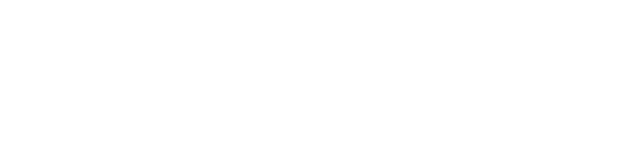
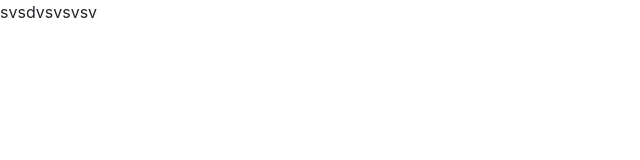
Before and after one commit to Sergeysv1101/Portfolio, a website: page src/index.html in a window 1280 px wide. Shown: the whole page, without its empty margins (0-640 px from the left). Drawn offline with nearby package versions, Linux system fonts and the light colour scheme; files that its build step writes are made by us from their sources.

Commit message:
first commit

```diff
--- a/src/index.html
+++ b/src/index.html
@@ -44,7 +44,7 @@
     <link rel="stylesheet" href="css/style.min.css">
 </head>
 <body>
-
+    svsdvsvsvsv
     <script src="js/script.js"></script>
 </body>
 </html>
```
